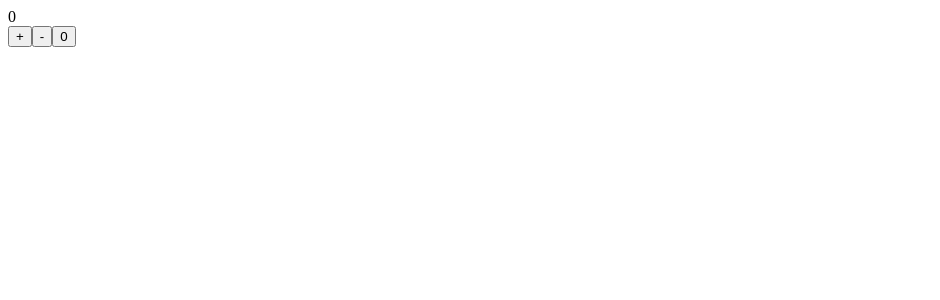
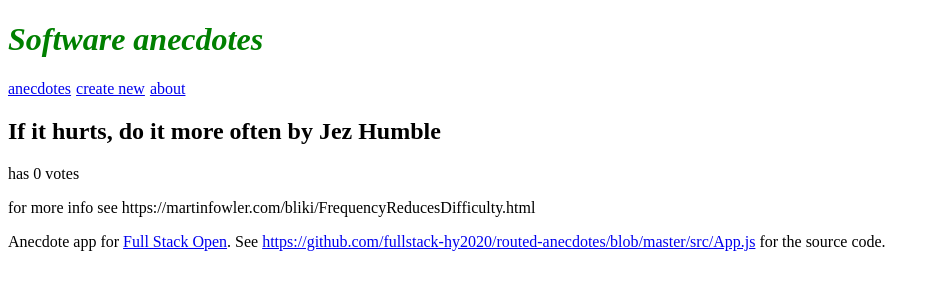
Before and after one commit to onee-io/full-stack-open, a React (Create React App) app: page /anecdotes/1 in a window 1280 px wide. Shown: the top 300 px of the page, without its empty margins (0-940 px from the left). Built offline with nearby package versions, Linux system fonts and the light colour scheme.

Commit message:
✨ 完成 Part7.a

```diff
--- a/package.json
+++ b/package.json
@@ -45,6 +45,7 @@
     "react-dom": "^18.2.0",
     "react-query": "^3.39.3",
     "react-redux": "^8.0.5",
+    "react-router-dom": "^6.8.1",
     "react-scripts": "5.0.1",
     "redux": "^4.2.1",
     "supertest": "^6.3.3",
--- a/src/index.js
+++ b/src/index.js
@@ -15,6 +15,9 @@ import AnecdotesRedux from './part6/AnecdotesRedux';
 import NotesRedux from './part6/NotesRedux';
 import NotesQuery from './part6/NotesQuery';
 import Counter from './part6/Counter';
+import Routers from './part7/Routers';
+import AnecdoteRouter from './part7/AnecdoteRouter';
+import { BrowserRouter } from 'react-router-dom';
 
 // const queryClient = new QueryClient();
 
@@ -48,4 +51,12 @@ import Counter from './part6/Counter';
 //         <NotesQuery />
 //     </QueryClientProvider>
 // )
-ReactDOM.createRoot(document.getElementById('root')).render(<Counter />)
+// ReactDOM.createRoot(document.getElementById('root')).render(<Counter />)
+
+// Part7
+// ReactDOM.createRoot(document.getElementById('root')).render(<Routers />)
+ReactDOM.createRoot(document.getElementById('root')).render(
+    <BrowserRouter>
+        <AnecdoteRouter />
+    </BrowserRouter>
+)
--- /dev/null
+++ b/src/part7/AnecdoteRouter.js
@@ -0,0 +1,159 @@
+import { useState } from 'react'
+import { Link, Route, Routes, useMatch, useNavigate } from 'react-router-dom'
+
+const Menu = () => {
+    const padding = {
+        paddingRight: 5
+    }
+    return (
+        <div>
+            <Link style={padding} to='/'>anecdotes</Link>
+            <Link style={padding} to='/create'>create new</Link>
+            <Link style={padding} to='/about'>about</Link>
+        </div>
+    )
+}
+
+const AnecdoteList = ({ anecdotes }) => (
+    <div>
+        <h2>Anecdotes</h2>
+        <ul>
+            {anecdotes.map(anecdote =>
+                <li key={anecdote.id} >
+                    <Link to={`/anecdotes/${anecdote.id}`} >{anecdote.content}</Link>
+                </li>
+            )}
+        </ul>
+    </div>
+)
+
+const Anecdote = ({ anecdote }) => (
+    <div>
+        <h2>{anecdote.content} by {anecdote.author}</h2>
+        <p>has {anecdote.votes} votes</p>
+        <p>for more info see {anecdote.info}</p>
+    </div>
+)
+
+const About = () => (
+    <div>
+        <h2>About anecdote app</h2>
+        <p>According to Wikipedia:</p>
+
+        <em>An anecdote is a brief, revealing account of an individual person or an incident.
+            Occasionally humorous, anecdotes differ from jokes because their primary purpose is not simply to provoke laughter but to reveal a truth more general than the brief tale itself,
+            such as to characterize a person by delineating a specific quirk or trait, to communicate an abstract idea about a person, place, or thing through the concrete details of a short narrative.
+            An anecdote is "a story with a point."</em>
+
+        <p>Software engineering is full of excellent anecdotes, at this app you can find the best and add more.</p>
+    </div>
+)
+
+const Footer = () => (
+    <div>
+        Anecdote app for <a href='https://fullstackopen.com/'>Full Stack Open</a>.
+
+        See <a href='https://github.com/fullstack-hy2020/routed-anecdotes/blob/master/src/App.js'>https://github.com/fullstack-hy2020/routed-anecdotes/blob/master/src/App.js</a> for the source code.
+    </div>
+)
+
+const CreateNew = (props) => {
+    const [content, setContent] = useState('')
+    const [author, setAuthor] = useState('')
+    const [info, setInfo] = useState('')
+    const navigate = useNavigate();
+
+    const handleSubmit = (e) => {
+        e.preventDefault()
+        props.addNew({
+            content,
+            author,
+            info,
+            votes: 0
+        })
+        navigate('/')
+    }
+
+    return (
+        <div>
+            <h2>create a new anecdote</h2>
+            <form onSubmit={handleSubmit}>
+                <div>
+                    content
+                    <input name='content' value={content} onChange={(e) => setContent(e.target.value)} />
+                </div>
+                <div>
+                    author
+                    <input name='author' value={author} onChange={(e) => setAuthor(e.target.value)} />
+                </div>
+                <div>
+                    url for more info
+                    <input name='info' value={info} onChange={(e) => setInfo(e.target.value)} />
+                </div>
+                <button>create</button>
+            </form>
+        </div>
+    )
+
+}
+
+const AnecdoteRouter = () => {
+    const [anecdotes, setAnecdotes] = useState([
+        {
+            content: 'If it hurts, do it more often',
+            author: 'Jez Humble',
+            info: 'https://martinfowler.com/bliki/FrequencyReducesDifficulty.html',
+            votes: 0,
+            id: 1
+        },
+        {
+            content: 'Premature optimization is the root of all evil',
+            author: 'Donald Knuth',
+            info: 'http://wiki.c2.com/?PrematureOptimization',
+            votes: 0,
+            id: 2
+        }
+    ])
+
+    const [notification, setNotification] = useState('')
+
+    const addNew = (anecdote) => {
+        anecdote.id = Math.round(Math.random() * 10000)
+        setAnecdotes(anecdotes.concat(anecdote))
+        setNotification(`a new anecdote ${anecdote.content} created`)
+        setTimeout(() => setNotification(''), 5000)
+    }
+
+    const anecdoteById = (id) => anecdotes.find(a => a.id === Number(id))
+
+    const match = useMatch('/anecdotes/:id');
+    const anecdote = match ? anecdoteById(match.params.id) : null;
+
+    const vote = (id) => {
+        const anecdote = anecdoteById(id)
+
+        const voted = {
+            ...anecdote,
+            votes: anecdote.votes + 1
+        }
+
+        setAnecdotes(anecdotes.map(a => a.id === id ? voted : a))
+    }
+
+    return (
+        <div>
+            <h1>Software anecdotes</h1>
+            <Menu />
+            {notification ?? <p>notification</p>}
+            <Routes>
+                <Route path='/' element={<AnecdoteList anecdotes={anecdotes} />} />
+                <Route path='/create' element={<CreateNew addNew={addNew} />} />
+                <Route path='/about' element={<About />} />
+                <Route path='/anecdotes/:id' element={<Anecdote anecdote={anecdote} />} />
+            </Routes>
+            <Footer />
+        </div>
+    )
+}
+
+export default AnecdoteRouter;
--- /dev/null
+++ b/src/part7/Routers.js
@@ -0,0 +1,143 @@
+import { useState } from 'react'
+
+import {
+    BrowserRouter as Router,
+    Routes,
+    Route,
+    Link,
+    Navigate,
+    useParams,
+    useNavigate,
+} from "react-router-dom"
+
+
+const Home = () => (
+    <div>
+        <h2>TKTL notes app</h2>
+        <p>Lorem Ipsum is simply dummy text of the printing and typesetting industry. Lorem Ipsum has been the industry's standard dummy text ever since the 1500s, when an unknown printer took a galley of type and scrambled it to make a type specimen book. It has survived not only five centuries, but also the leap into electronic typesetting, remaining essentially unchanged. It was popularised in the 1960s with the release of Letraset sheets containing Lorem Ipsum passages, and more recently with desktop publishing software like Aldus PageMaker including versions of Lorem Ipsum.</p>
+    </div>
+)
+
+const Note = ({ notes }) => {
+    const id = useParams().id
+    const note = notes.find(n => n.id === Number(id))
+    return (
+        <div>
+            <h2>{note.content}</h2>
+            <div>{note.user}</div>
+            <div><strong>{note.important ? 'important' : ''}</strong></div>
+        </div>
+    )
+}
+
+const Notes = ({ notes }) => (
+    <div>
+        <h2>Notes</h2>
+        <ul>
+            {notes.map(note =>
+                <li key={note.id}>
+                    <Link to={`/notes/${note.id}`}>{note.content}</Link>
+                </li>
+            )}
+        </ul>
+    </div>
+)
+
+const Users = () => (
+    <div>
+        <h2>TKTL notes app</h2>
+        <ul>
+            <li>Matti Luukkainen</li>
+            <li>Juha Tauriainen</li>
+            <li>Arto Hellas</li>
+        </ul>
+    </div>
+)
+
+const Login = (props) => {
+    const navigate = useNavigate()
+
+    const onSubmit = (event) => {
+        event.preventDefault()
+        props.onLogin('mluukkai')
+        navigate('/')
+    }
+
+    return (
+        <div>
+            <h2>login</h2>
+            <form onSubmit={onSubmit}>
+                <div>
+                    username: <input />
+                </div>
+                <div>
+                    password: <input type='password' />
+                </div>
+                <button type="submit">login</button>
+            </form>
+        </div>
+    )
+}
+
+const Routers = () => {
+    const [notes, setNotes] = useState([
+        {
+            id: 1,
+            content: 'HTML is easy',
+            important: true,
+            user: 'Matti Luukkainen'
+        },
+        {
+            id: 2,
+            content: 'Browser can execute only JavaScript',
+            important: false,
+            user: 'Matti Luukkainen'
+        },
+        {
+            id: 3,
+            content: 'Most important methods of HTTP-protocol are GET and POST',
+            important: true,
+            user: 'Arto Hellas'
+        }
+    ])
+
+    const [user, setUser] = useState(null)
+
+    const login = (user) => {
+        setUser(user)
+    }
+
+    const padding = {
+        padding: 5
+    }
+
+    return (
+        <div>
+            <Router>
+                <div>
+                    <Link style={padding} to="/">home</Link>
+                    <Link style={padding} to="/notes">notes</Link>
+                    <Link style={padding} to="/users">users</Link>
+                    {user
+                        ? <em>{user} logged in</em>
+                        : <Link style={padding} to="/login">login</Link>
+                    }
+                </div>
+
+                <Routes>
+                    <Route path="/notes/:id" element={<Note notes={notes} />} />
+                    <Route path="/notes" element={<Notes notes={notes} />} />
+                    <Route path="/users" element={user ? <Users /> : <Navigate replace to="/login" />} />
+                    <Route path="/login" element={<Login onLogin={login} />} />
+                    <Route path="/" element={<Home />} />
+                </Routes>
+            </Router>
+            <div>
+                <br />
+                <em>Note app, Department of Computer Science 2023</em>
+            </div>
+        </div>
+    )
+}
+
+export default Routers;
```
Also changed, not shown: 1 other file (tests, documents, lock files or other folders).
